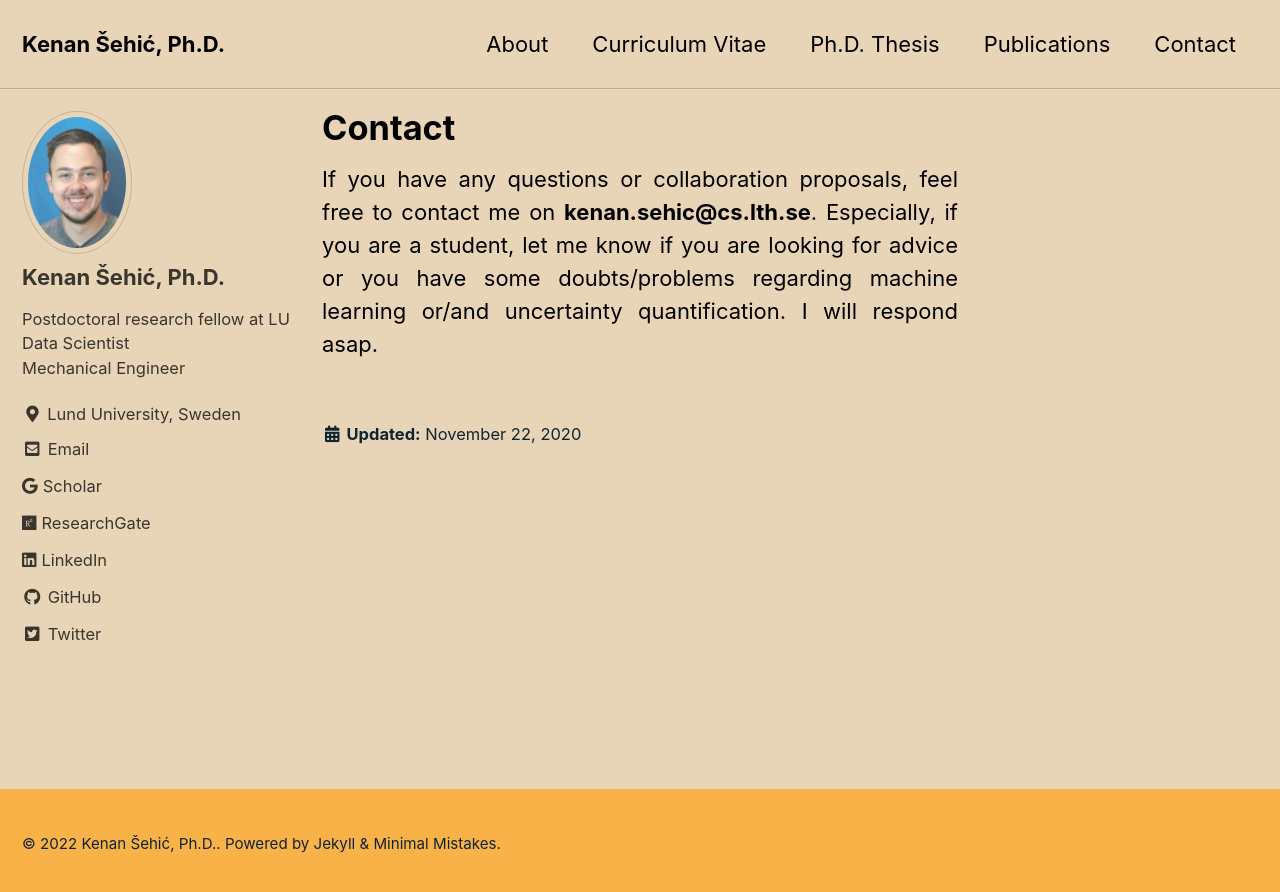
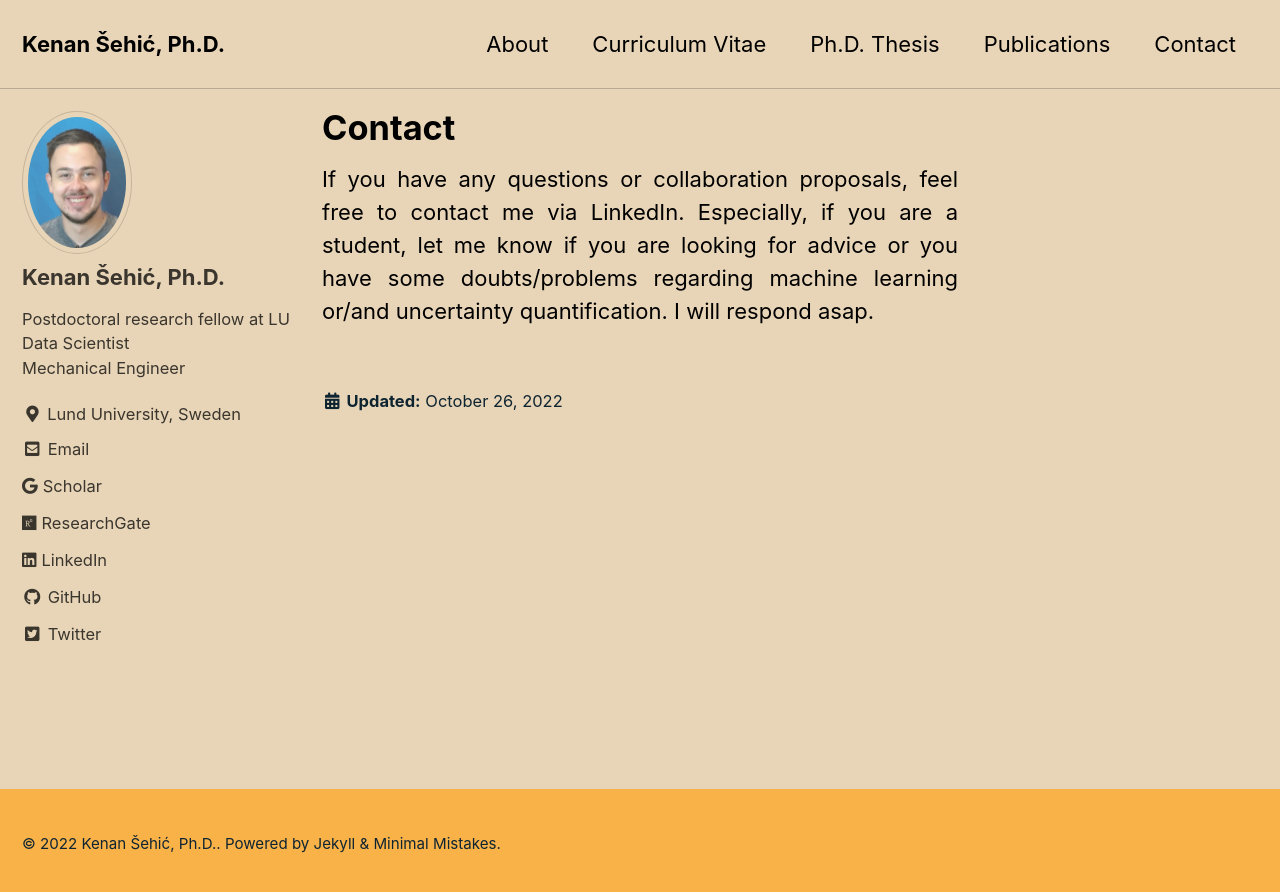
Before and after one commit to ksehic/ksehic.github.io, a Jekyll site: the page built from _pages/contact.md, in a window 1280 px wide. Shown: the top 892 px of the page. Built offline with Jekyll 4.4.1, drawn with Linux system fonts in a browser that asks for light colours; cached includes are drawn as plain includes.

```diff
--- a/_pages/contact.md
+++ b/_pages/contact.md
@@ -1,7 +1,7 @@
 ---
 title: "Contact"
 permalink: /contact/
-date: 2020-11-22
+date: 2022-10-26
 ---
 
-If you have any questions or collaboration proposals, feel free to contact me on **kenan.sehic@cs.lth.se**. Especially, if you are a student, let me know if you are looking for advice or you have some doubts/problems regarding machine learning or/and uncertainty quantification. I will respond asap.
+If you have any questions or collaboration proposals, feel free to contact me via LinkedIn. Especially, if you are a student, let me know if you are looking for advice or you have some doubts/problems regarding machine learning or/and uncertainty quantification. I will respond asap.
```
Also changed, not shown: _pages/about.md (+2 -2 lines), _pages/cv.md (+4 -3 lines), _posts/2020-09-01-emulate.md (added, +9 -0 lines).
